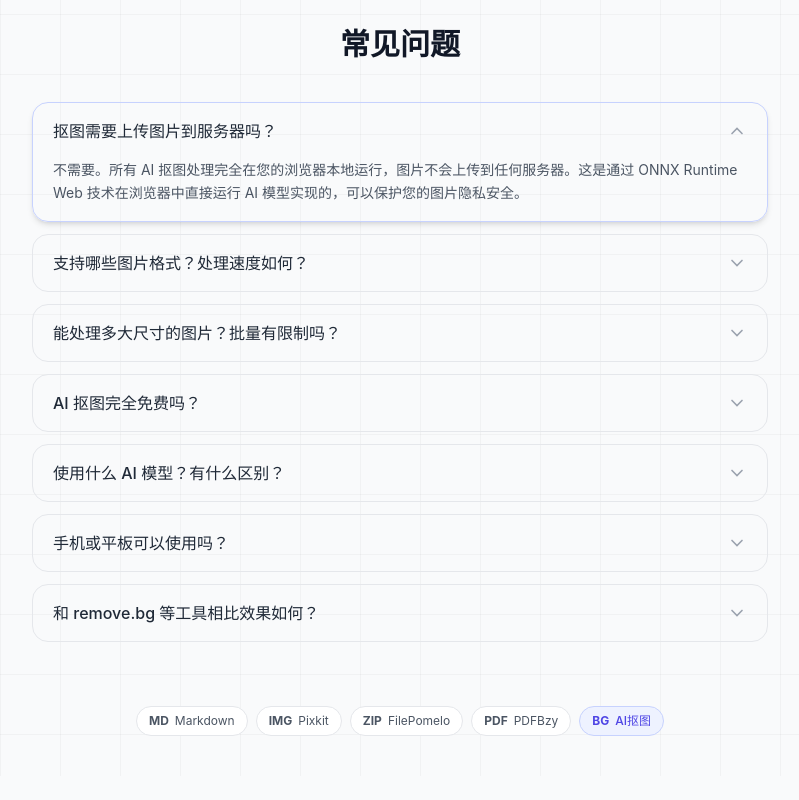
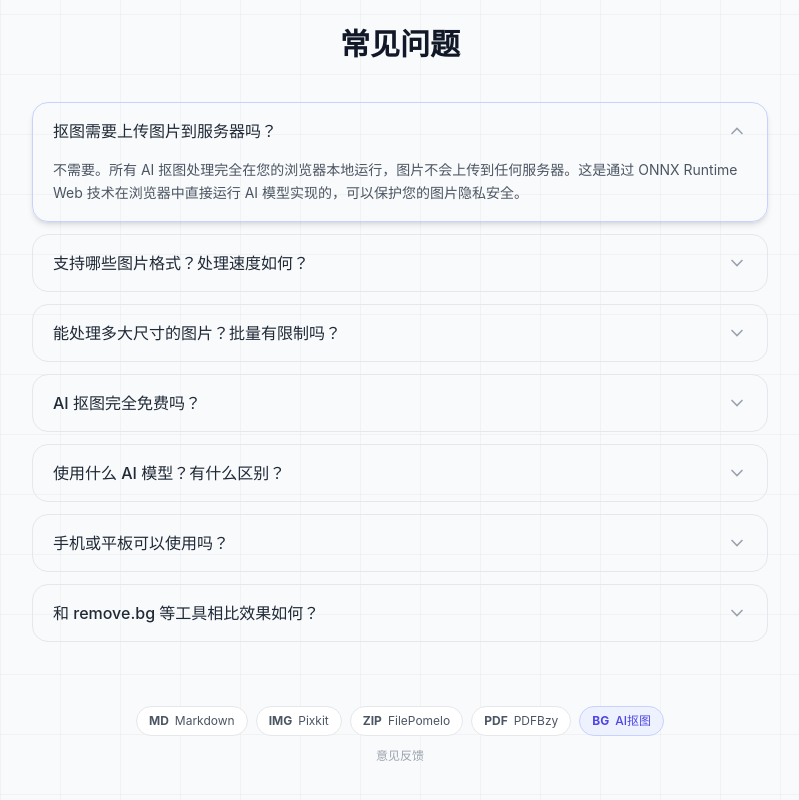
Before and after one commit to zhltzh/bg-remover, a Nuxt app in the folder bg-remover/: page / in a window 1280 px wide. Shown: the part 2806-3606 px from the top of the page, without its empty margins (240-1039 px from the left). Before the commit the page ends 3582 px from the top, so only its background shows below. Built offline with nearby package versions, Linux system fonts and the light colour scheme.

Commit message:
feat(ui): add a feedback entry point in the footer

```diff
--- a/bg-remover/components/SiteNetwork.vue
+++ b/bg-remover/components/SiteNetwork.vue
@@ -18,6 +18,14 @@
         </a>
       </li>
     </ul>
+    <p class="mt-3 text-center text-xs text-gray-400">
+      <a
+        href="https://github.com/zhltzh/bg-remover/issues/new"
+        target="_blank"
+        rel="noopener noreferrer"
+        class="underline-offset-2 hover:text-gray-700 hover:underline"
+      >意见反馈</a>
+    </p>
   </nav>
 </template>
 
```
